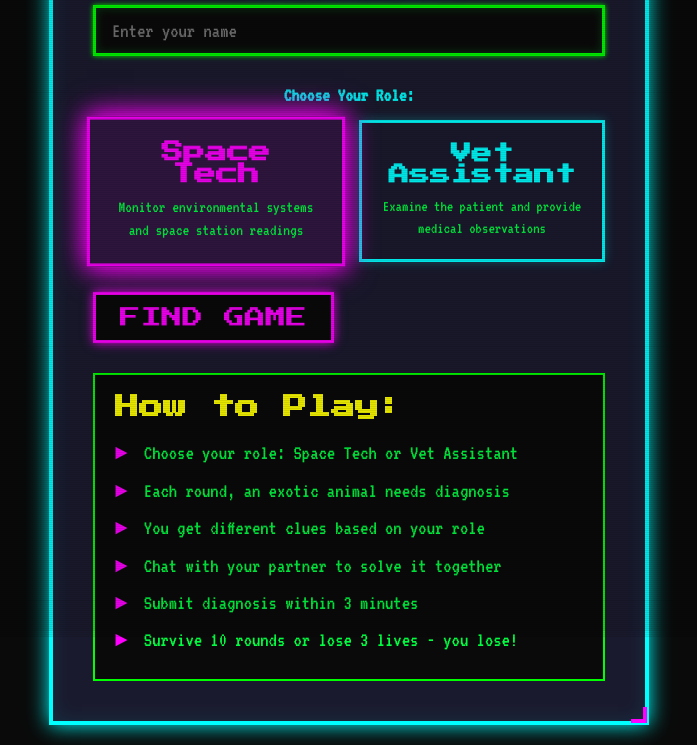
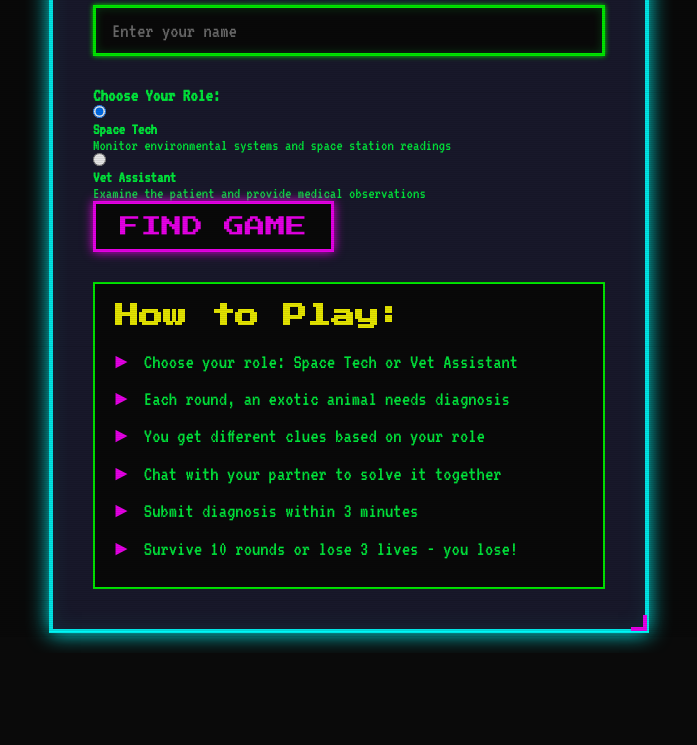
Before and after one commit to kamranmajid41/cosmis-vet-crisis, a website: page public/index.html in a window 1280 px wide. Shown: the part 169-914 px from the top of the page, without its empty margins (291-988 px from the left). After the commit the page ends 822 px from the top, so only its background shows below. Drawn offline with nearby package versions, Linux system fonts and the light colour scheme; no server answers.

Commit message:
Remove unused role selection CSS styles

```diff
--- a/public/style.css
+++ b/public/style.css
@@ -202,75 +202,16 @@ body::after {
   margin-bottom: 30px;
 }
 
-.role-selection {
-  margin-bottom: 30px;
-}
 
-.role-selection h3 {
-  font-size: 1.2rem;
-  margin-bottom: 15px;
-  color: var(--neon-cyan);
-  text-align: center;
-}
 
-.role-options {
-  display: flex;
-  gap: 20px;
-  justify-content: center;
-  flex-wrap: wrap;
-}
 
-.role-option {
-  cursor: pointer;
-  flex: 1;
-  min-width: 200px;
-  max-width: 300px;
-}
 
-.role-option input[type="radio"] {
-  display: none;
-}
 
-.role-card {
-  padding: 20px;
-  border: 3px solid var(--neon-cyan);
-  background: var(--retro-panel);
-  text-align: center;
-  transition: all 0.2s;
-  box-shadow: 0 0 10px rgba(0, 255, 255, 0.3);
-}
 
-.role-card strong {
-  display: block;
-  font-size: 1.3rem;
-  margin-bottom: 10px;
-  color: var(--neon-cyan);
-  font-family: 'Press Start 2P', cursive;
-}
 
-.role-card p {
-  font-size: 1rem;
-  color: var(--retro-text);
-  line-height: 1.4;
-}
 
-.role-option input[type="radio"]:checked + .role-card {
-  border-color: var(--neon-pink);
-  background: rgba(255, 0, 255, 0.1);
-  box-shadow:
-    0 0 20px var(--neon-pink),
-    0 0 30px var(--neon-pink);
-  transform: scale(1.05);
-}
 
-.role-option input[type="radio"]:checked + .role-card strong {
-  color: var(--neon-pink);
-}
 
-.role-option:hover .role-card {
-  border-color: var(--neon-yellow);
-  box-shadow: 0 0 15px var(--neon-yellow);
-}
 
 input[type="text"] {
   flex: 1;
```
